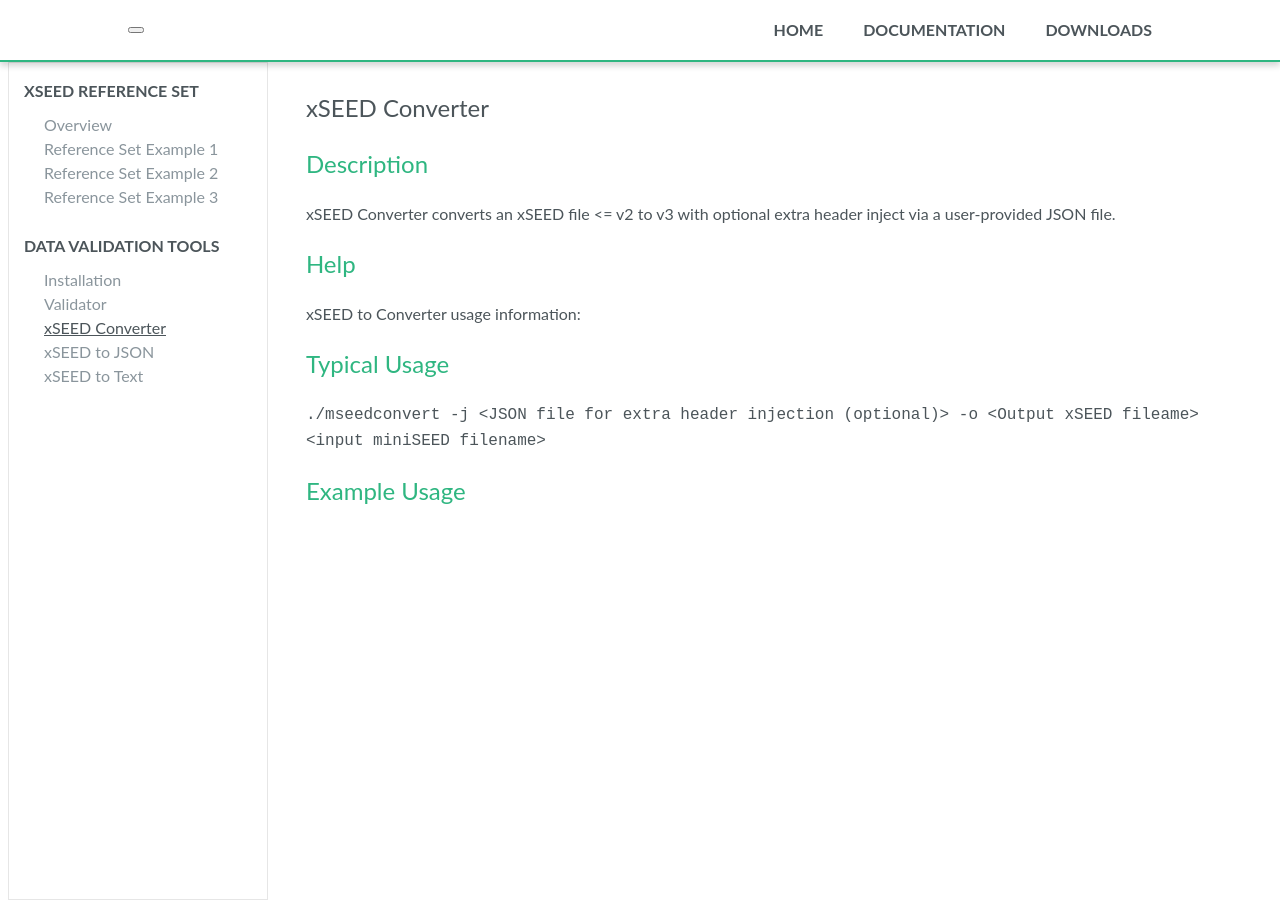
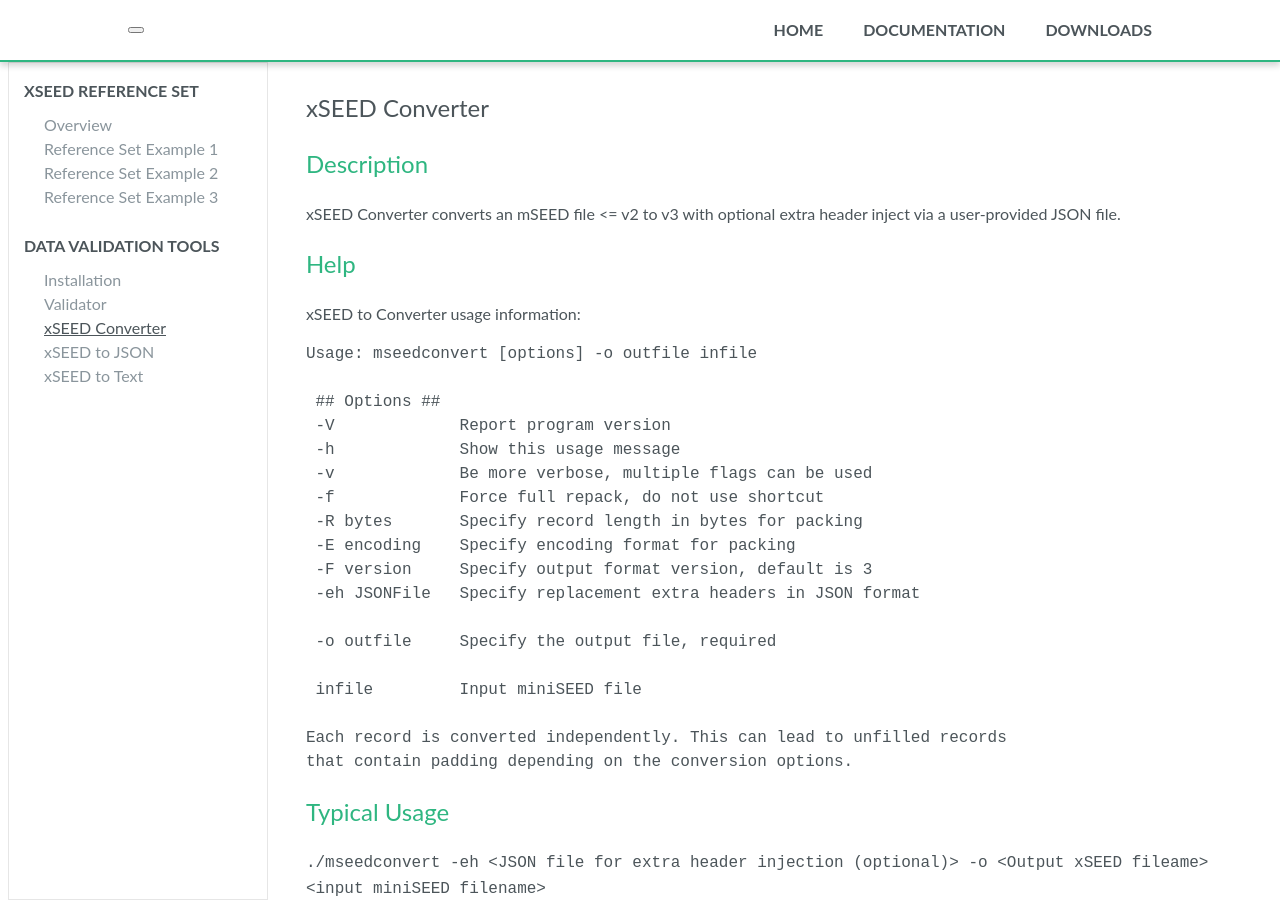
Before and after one commit to jeffreyleifer/xseed-utils, a Jekyll site: the page built from docs/_documentation/xSEED to Converter/xSEED_to_Converter.md, in a window 1280 px wide and 900 px high. Built offline with Jekyll 4.4.1, drawn with Linux system fonts in a browser that asks for light colours; nearby versions of some CDN libraries; comment, search, counter and statistics services are not loaded.

Commit message:
Updated various files

````diff
--- a/docs/_documentation/xSEED to Converter/xSEED_to_Converter.md
+++ b/docs/_documentation/xSEED to Converter/xSEED_to_Converter.md
@@ -7,16 +7,35 @@ title: xSEED Converter
 
 ## Description
 
-xSEED Converter converts an xSEED file <= v2 to v3 with optional extra header inject via a user-provided JSON file.
+xSEED Converter converts an mSEED file <= v2 to v3 with optional extra header inject via a user-provided JSON file.
 
 ## Help
 
 xSEED to Converter usage information:
 
+```
+Usage: mseedconvert [options] -o outfile infile
 
+ ## Options ##
+ -V             Report program version
+ -h             Show this usage message
+ -v             Be more verbose, multiple flags can be used
+ -f             Force full repack, do not use shortcut
+ -R bytes       Specify record length in bytes for packing
+ -E encoding    Specify encoding format for packing
+ -F version     Specify output format version, default is 3
+ -eh JSONFile   Specify replacement extra headers in JSON format
+
+ -o outfile     Specify the output file, required
+
+ infile         Input miniSEED file
+
+Each record is converted independently. This can lead to unfilled records
+that contain padding depending on the conversion options.
+```
 
 ## Typical Usage
 
-```./mseedconvert -j <JSON file for extra header injection (optional)> -o <Output xSEED fileame> <input miniSEED filename>```
+```./mseedconvert -eh <JSON file for extra header injection (optional)> -o <Output xSEED fileame> <input miniSEED filename>```
 
 ## Example Usage
````
Also changed, not shown: docs/XSEED Ref SEt download.md (added, +8 -0 lines), docs/_documentation/xSEED Reference Set/Overview.md (+3 -7 lines), docs/_documentation/xSEED to JSON/xSEED_to_JSON.md (+8 -1 lines).
